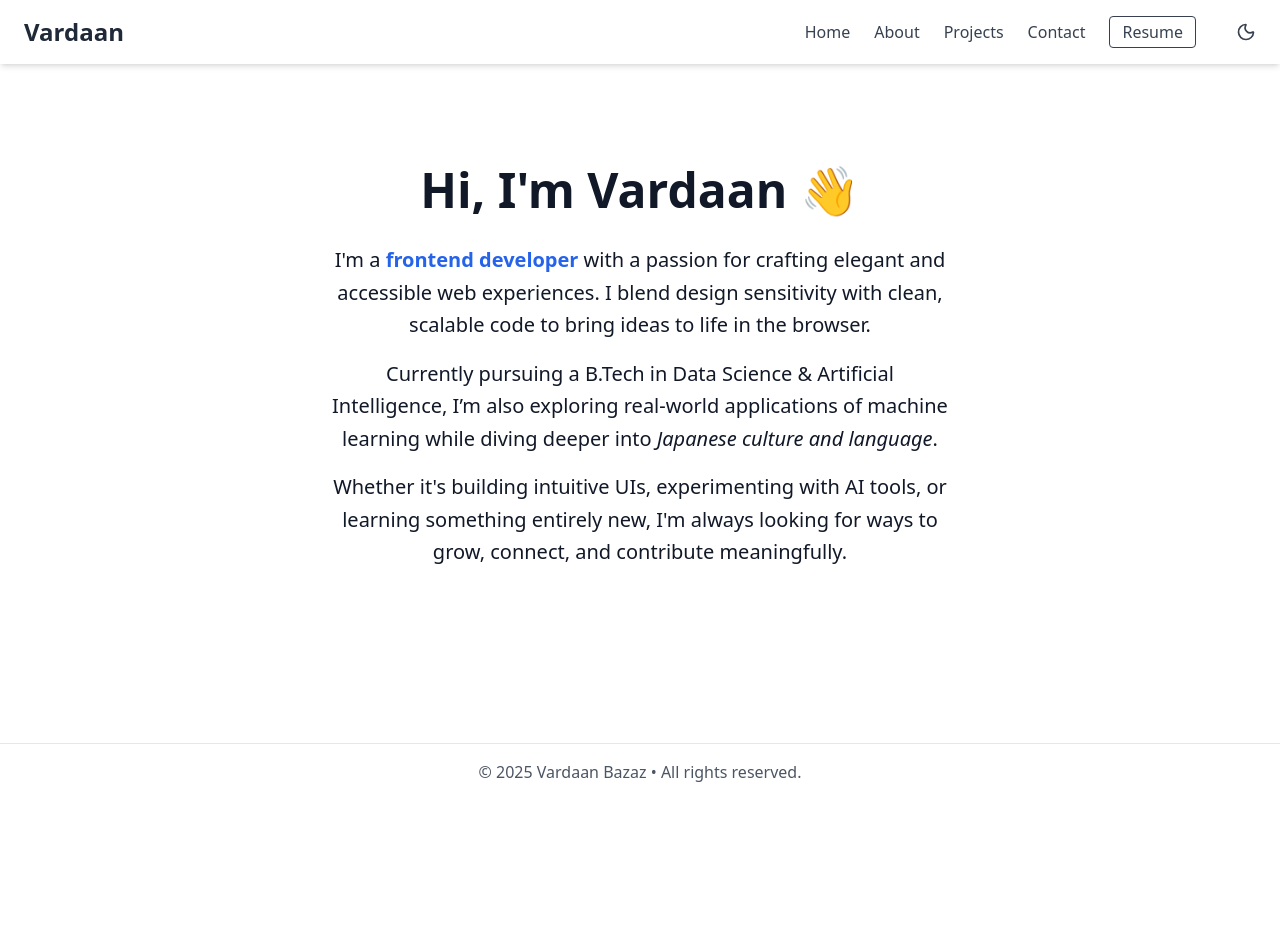
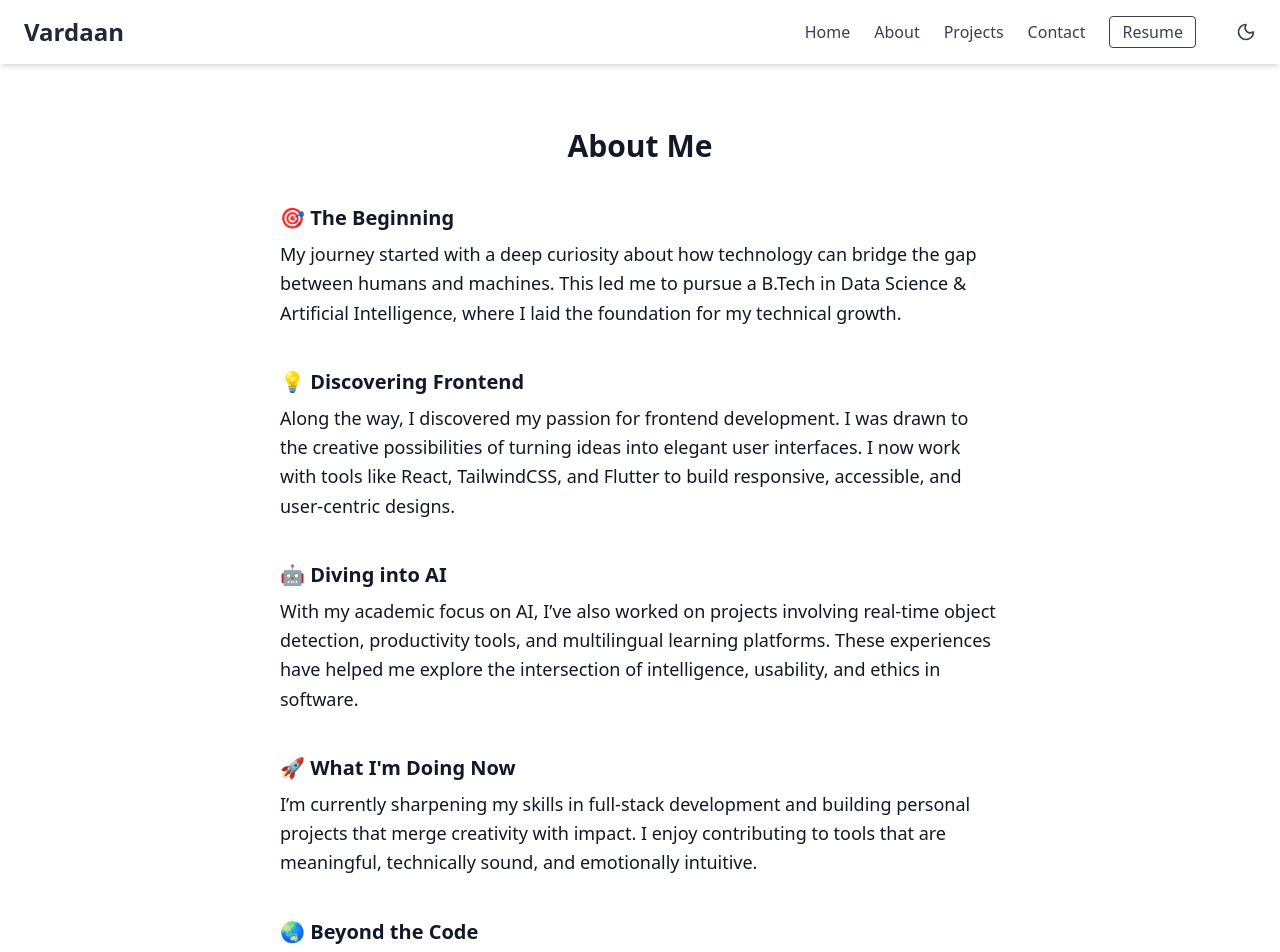
Before and after one commit to Grind-VB/personal-portfolio, a React (Vite) app: page /#/about in a window 1280 px wide. Shown: the top 952 px of the page. Before the commit the page ends 800 px from the top, so only its background shows below. Built offline with nearby package versions, Linux system fonts and the light colour scheme.

Commit message:
Fix: correct base path in vite.config.js

```diff
--- a/index.html
+++ b/index.html
@@ -2,7 +2,7 @@
 <html lang="en">
   <head>
     <meta charset="UTF-8" />
-    <link rel="icon" type="image/svg+xml" href="/vite.svg" />
+    <link rel="icon" type="image/svg+xml" href="/logo.svg" />
     <meta name="viewport" content="width=device-width, initial-scale=1.0" />
 
     <title>Vardaan | Portfolio</title>
--- /dev/null
+++ b/public/resume.html
@@ -0,0 +1,22 @@
+<!DOCTYPE html>
+<html lang="en">
+  <head>
+    <meta charset="UTF-8" />
+    <meta name="viewport" content="width=device-width, initial-scale=1.0" />
+    <title>My Resume - Vardaan</title>
+    <style>
+      body {
+        margin: 0;
+        background: #f9f9f9;
+      }
+      iframe {
+        width: 100vw;
+        height: 100vh;
+        border: none;
+      }
+    </style>
+  </head>
+  <body>
+    <iframe src="resume.pdf" title="Resume PDF"></iframe>
+  </body>
+</html>
--- a/src/App.jsx
+++ b/src/App.jsx
@@ -1,4 +1,4 @@
-import { BrowserRouter as Router, Routes, Route } from 'react-router-dom';
+import { HashRouter as Router, Routes, Route } from 'react-router-dom';
 import Navbar from './components/Navbar';
 import Footer from './components/Footer';
 
--- a/src/components/Navbar.jsx
+++ b/src/components/Navbar.jsx
@@ -24,7 +24,7 @@ const Navbar = () => {
           <li><Link to="/contact">Contact</Link></li>
           <li>
             <a
-              href="/resume.pdf"
+              href="/personal-portfolio/resume.html"  // ✅ Full relative path for GitHub Pages
               target="_blank"
               rel="noopener noreferrer"
               className="px-3 py-1 border border-gray-700 dark:border-white rounded hover:bg-gray-200 dark:hover:bg-gray-800"
--- a/src/main.jsx
+++ b/src/main.jsx
@@ -2,6 +2,7 @@ import React from 'react';
 import ReactDOM from 'react-dom/client';
 import App from './App.jsx';
 import './index.css';
+import { HashRouter } from 'react-router-dom';
 
 ReactDOM.createRoot(document.getElementById('root')).render(
   <React.StrictMode>
--- a/src/pages/About.jsx
+++ b/src/pages/About.jsx
@@ -1,19 +1,47 @@
 const About = () => {
   return (
     <div className="max-w-3xl mx-auto py-16 px-6 text-gray-900 dark:text-white">
-      <h2 className="text-3xl font-bold mb-6">About Me</h2>
-      <p className="text-lg leading-relaxed mb-4">
-        I'm a passionate and self-driven developer with a strong foundation in <span className="font-medium">frontend development</span> and <span className="font-medium">artificial intelligence</span>. With a background in Data Science and AI, I focus on building intuitive, user-first interfaces that blend functionality with visual harmony.
-      </p>
-      <p className="text-lg leading-relaxed mb-4">
-        My journey began with an eagerness to bridge the gap between humans and technology, and since then, I’ve cultivated a love for creating <span className="italic">accessible, responsive, and inclusive web experiences</span>. I work primarily with technologies like <span className="font-medium">React, TailwindCSS, and Flutter</span> on the frontend, and have hands-on experience applying machine learning concepts to real-world problems.
-      </p>
-      <p className="text-lg leading-relaxed mb-4">
-        Recently, I’ve been exploring the intersection of AI and user experience through projects that involve real-time object detection, productivity-enhancing tools, and multilingual learning platforms. I believe in building solutions that are not only technically sound but also emotionally engaging and ethically aware.
-      </p>
-      <p className="text-lg leading-relaxed">
-        Outside of coding, I enjoy immersing myself in Japanese culture, learning new languages, and staying active through regular workouts. I'm currently on a mission to grow as a full-stack developer, contribute to impactful projects, and eventually build products that empower people around the world.
-      </p>
+      <h2 className="text-3xl font-bold mb-10 text-center">About Me</h2>
+
+      {/* Timeline block */}
+      <div className="mb-10">
+        <h3 className="text-xl font-semibold mb-2">🎯 The Beginning</h3>
+        <p className="text-lg leading-relaxed">
+          My journey started with a deep curiosity about how technology can bridge the gap between humans and machines. This led me to pursue a B.Tech in <span className="font-medium">Data Science & Artificial Intelligence</span>, where I laid the foundation for my technical growth.
+        </p>
+      </div>
+
+      {/* Timeline block */}
+      <div className="mb-10">
+        <h3 className="text-xl font-semibold mb-2">💡 Discovering Frontend</h3>
+        <p className="text-lg leading-relaxed">
+          Along the way, I discovered my passion for <span className="font-medium">frontend development</span>. I was drawn to the creative possibilities of turning ideas into elegant user interfaces. I now work with tools like <span className="font-medium">React, TailwindCSS, and Flutter</span> to build responsive, accessible, and user-centric designs.
+        </p>
+      </div>
+
+      {/* Timeline block */}
+      <div className="mb-10">
+        <h3 className="text-xl font-semibold mb-2">🤖 Diving into AI</h3>
+        <p className="text-lg leading-relaxed">
+          With my academic focus on AI, I’ve also worked on projects involving <span className="font-medium">real-time object detection</span>, <span className="font-medium">productivity tools</span>, and <span className="font-medium">multilingual learning platforms</span>. These experiences have helped me explore the intersection of intelligence, usability, and ethics in software.
+        </p>
+      </div>
+
+      {/* Timeline block */}
+      <div className="mb-10">
+        <h3 className="text-xl font-semibold mb-2">🚀 What I'm Doing Now</h3>
+        <p className="text-lg leading-relaxed">
+          I’m currently sharpening my skills in full-stack development and building personal projects that merge creativity with impact. I enjoy contributing to tools that are meaningful, technically sound, and emotionally intuitive.
+        </p>
+      </div>
+
+      {/* Timeline block */}
+      <div>
+        <h3 className="text-xl font-semibold mb-2">🌏 Beyond the Code</h3>
+        <p className="text-lg leading-relaxed">
+          Outside the screen, I’m deeply inspired by <span className="italic">Japanese culture</span>, love learning new languages, and stay active with regular workouts. I believe that diverse experiences fuel better code — and better connection.
+        </p>
+      </div>
     </div>
   );
 };
--- a/src/pages/Home.jsx
+++ b/src/pages/Home.jsx
@@ -3,22 +3,29 @@ import { motion } from 'framer-motion';
 const Home = () => {
   return (
     <motion.div
-      className="text-center max-w-2xl mx-auto py-24 px-6 text-gray-900 dark:text-white"
+      className="text-center max-w-3xl mx-auto py-24 px-6 text-gray-900 dark:text-white"
       initial={{ opacity: 0, y: 30 }}
       animate={{ opacity: 1, y: 0 }}
       transition={{ duration: 1 }}
     >
-      <h1 className="text-5xl font-extrabold mb-6 leading-tight">
+      <h1 className="text-5xl font-extrabold mb-8 leading-tight">
         Hi, I'm Vardaan <span className="wave">👋</span>
       </h1>
+
+      <p className="text-xl leading-relaxed mb-6">
+        I’m a <span className="font-semibold text-blue-600 dark:text-blue-400">frontend developer</span> who loves building beautiful, accessible, and performant websites. I enjoy blending thoughtful design with clean, scalable code to create seamless digital experiences.
+      </p>
+
+      <p className="text-xl leading-relaxed mb-6">
+        Currently, I’m pursuing a B.Tech in <span className="font-medium">Data Science & Artificial Intelligence</span>, where I explore the intersection of code, data, and creativity.
+      </p>
+
+      <p className="text-xl leading-relaxed mb-6">
+        Beyond the screen, I’m deeply curious about <span className="italic">Japanese culture and language</span>, and I’m constantly seeking new ways to bring that inspiration into my projects.
+      </p>
+
       <p className="text-xl leading-relaxed">
-        I'm a <span className="font-semibold text-blue-600 dark:text-blue-400">frontend developer</span> with a passion for crafting elegant and accessible web experiences. I blend design sensitivity with clean, scalable code to bring ideas to life in the browser.
-      </p>
-      <p className="text-xl leading-relaxed mt-4">
-        Currently pursuing a B.Tech in <span className="font-medium">Data Science & Artificial Intelligence</span>, I’m also exploring real-world applications of <span className="font-medium">machine learning</span> while diving deeper into <span className="italic">Japanese culture and language</span>.
-      </p>
-      <p className="text-xl leading-relaxed mt-4">
-        Whether it's building intuitive UIs, experimenting with AI tools, or learning something entirely new, I'm always looking for ways to grow, connect, and contribute meaningfully.
+        Whether I’m designing intuitive UIs, experimenting with AI tools, or learning something new, I’m always driven by the desire to grow, connect, and contribute meaningfully to the digital world.
       </p>
     </motion.div>
   );
```
Also changed, not shown: public/logo.svg (added).
